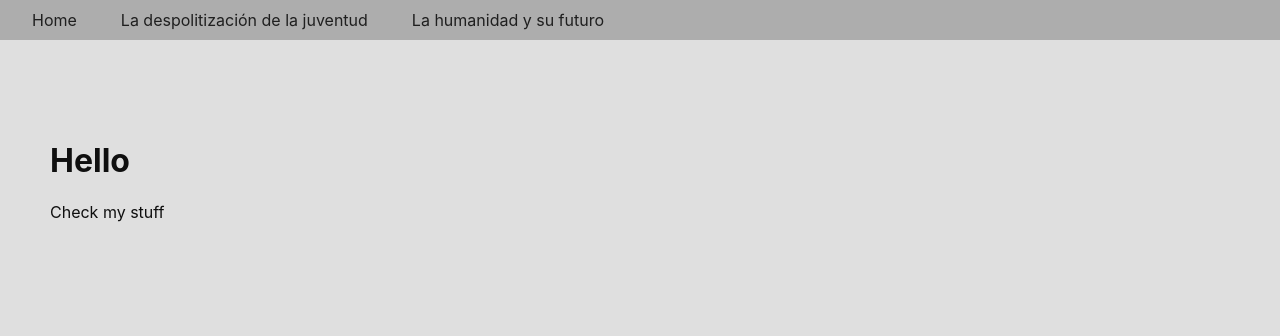
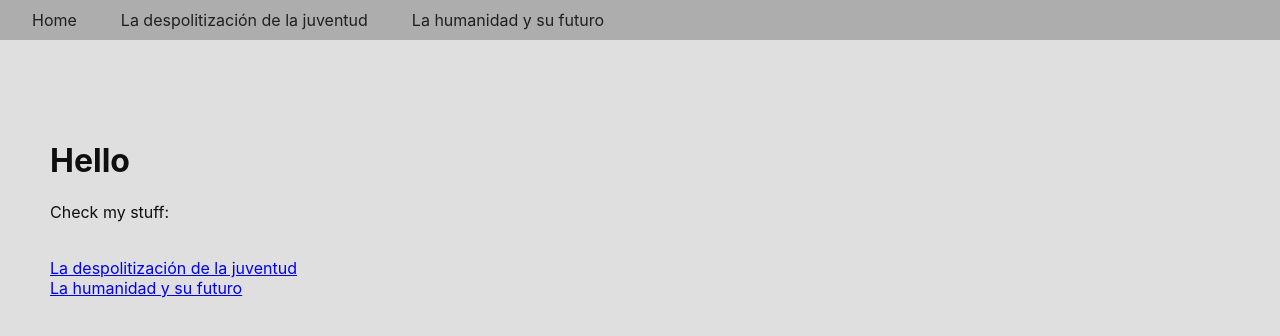
Before and after one commit to msw00lrf/msw00lrf.github.io, a plain HTML site: page index.html in a window 1280 px wide. Drawn offline with Linux system fonts and the light colour scheme.

Commit message:
Update index.html

```diff
--- a/index.html
+++ b/index.html
@@ -21,5 +21,9 @@
 
 <div class="header">
     <h1>Hello</h1>
-    <p>Check my stuff</p>
+    <p>Check my stuff:</p>
+    <br>
+
+    <a href="https://msw00lrf.github.io/juventud_corrupta.pdf" target="_self">La despolitización de la juventud</a> <br>
+    <a href="https://msw00lrf.github.io/la_humanidad_y_su_futuro.pdf">La humanidad y su futuro</a>
 </div>
```
